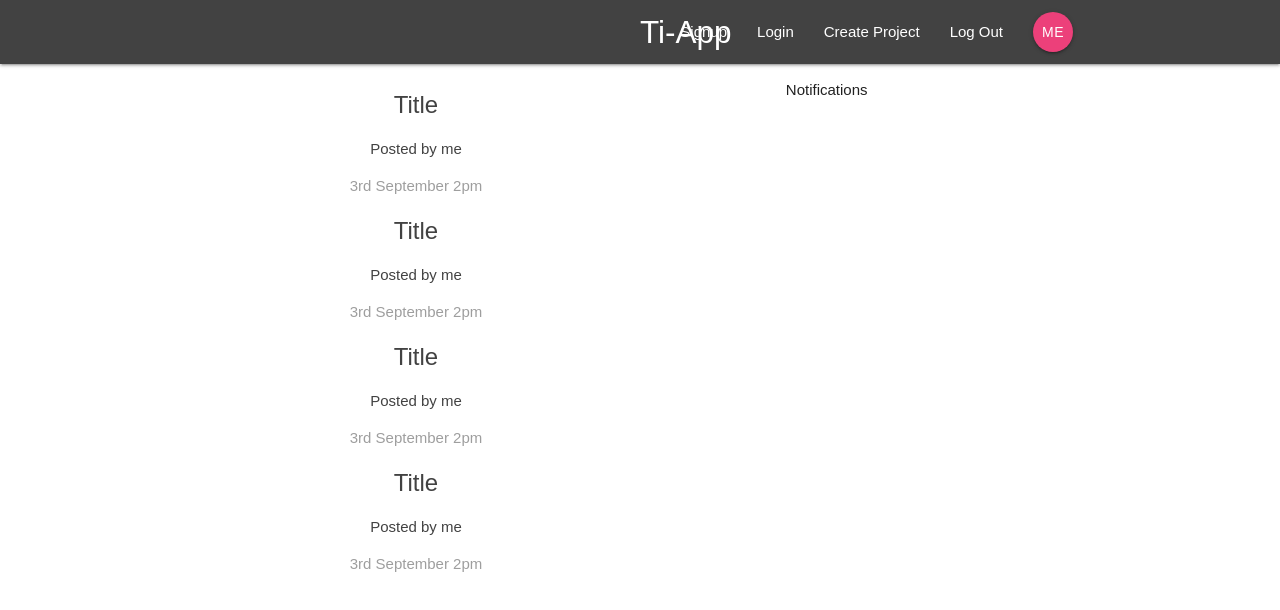
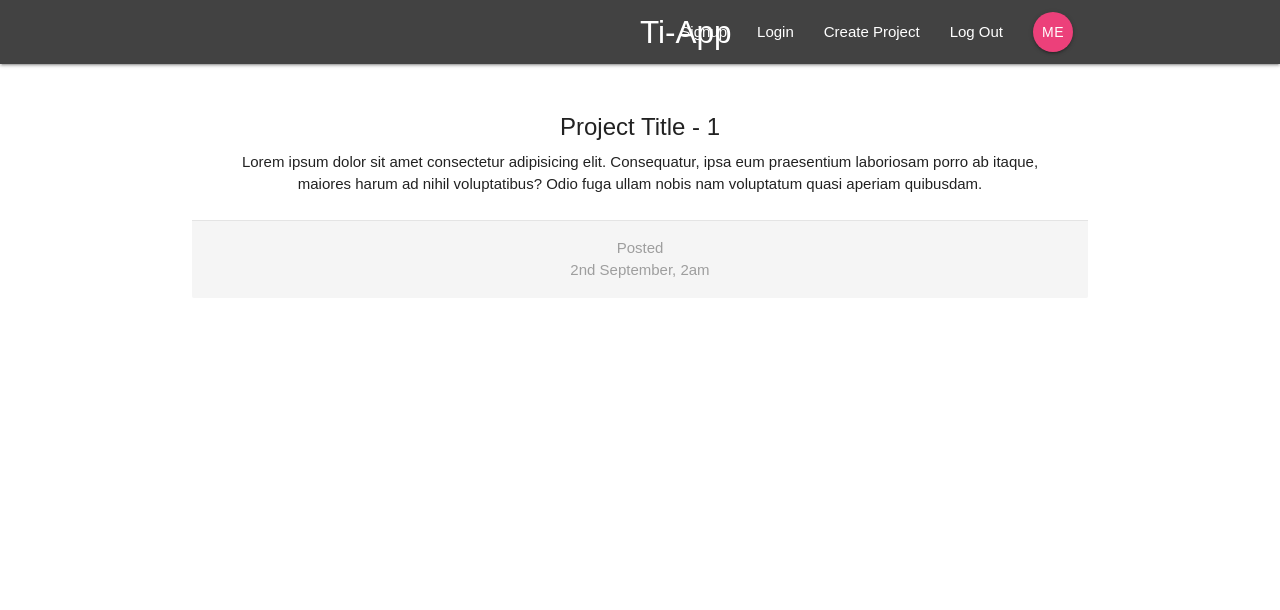
Before and after one commit to kVadim/Rt, a React (Create React App) app: page /project/1 in a window 1280 px wide. Shown: the top 610 px of the page. Built offline with nearby package versions, Linux system fonts and the light colour scheme.

Commit message:
Project Details component

```diff
--- a/src/App.js
+++ b/src/App.js
@@ -3,6 +3,7 @@ import './App.css';
 import { BrowserRouter, Switch, Route  } from 'react-router-dom'
 import Navbar from './components/layout/Navbar'
 import Dashboard from './components/dashboard/Dashboard';
+import ProjectDetails from './components/projects/ProjectDetails'
 
 class App extends Component {
   render() {
@@ -11,7 +12,8 @@ class App extends Component {
         <div className="App">
           <Navbar />
           <Switch>
-            <Route path='/' component={Dashboard} />
+            <Route exact path='/' component={Dashboard} />
+            <Route path='/project/:id' component={ProjectDetails} />
           </Switch>
         </div>
       </BrowserRouter>
--- a/src/components/projects/ProjectDetails.js
+++ b/src/components/projects/ProjectDetails.js
@@ -0,0 +1,19 @@
+import React from 'react'
+
+export default function ProjectDetails(props) {
+  const id = props.match.params.id;
+  return (
+    <div className="container section project-details">
+      <div className="card z-depth-0">
+          <div className="card-content">
+              <span className="card-title">Project Title - {id}</span>
+              <p>Lorem ipsum dolor sit amet consectetur adipisicing elit. Consequatur, ipsa eum praesentium laboriosam porro ab itaque, maiores harum ad nihil voluptatibus? Odio fuga ullam nobis nam voluptatum quasi aperiam quibusdam.</p>
+          </div>
+          <div className="card-action grey lighten-4 grey-text">
+              <div>Posted</div>
+              <div>2nd September, 2am</div>
+          </div>
+      </div>
+    </div>
+  )
+}
```
